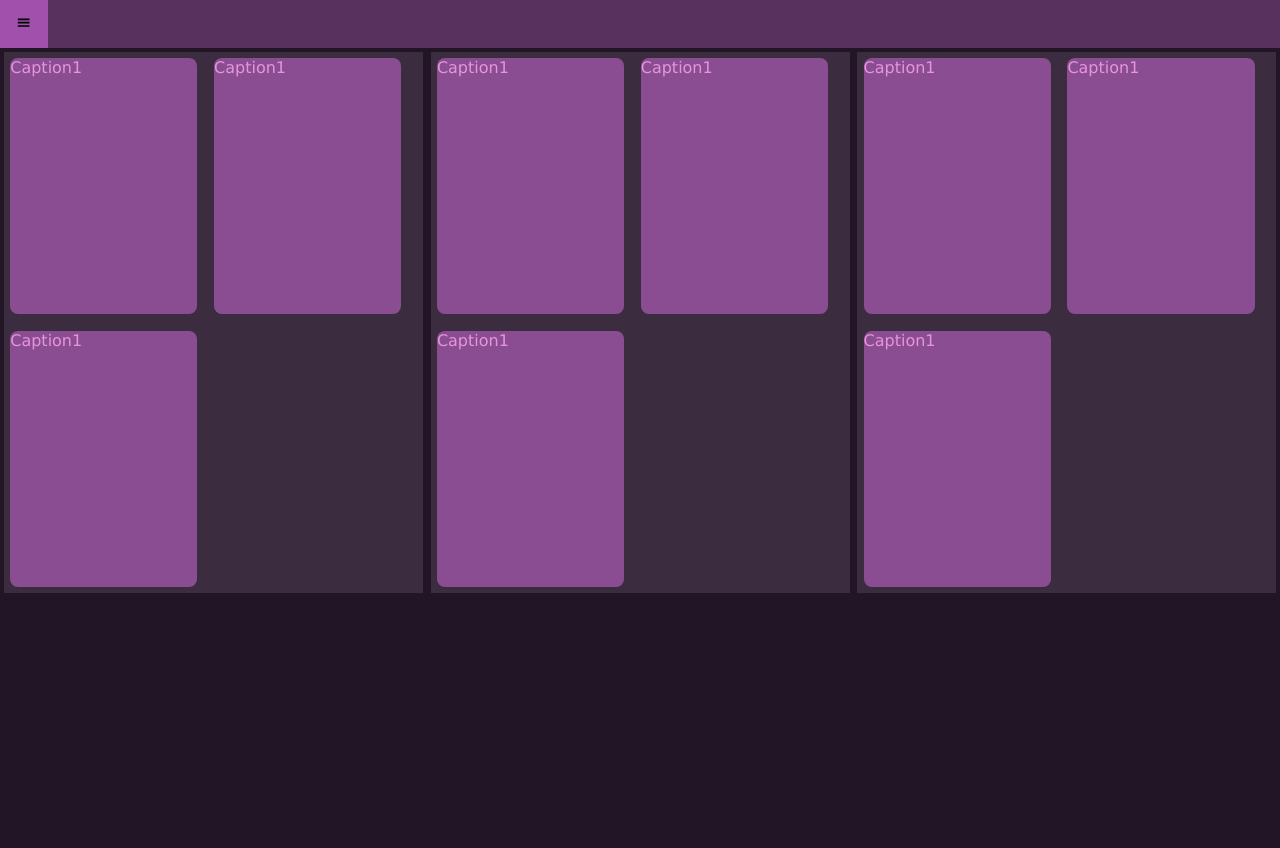
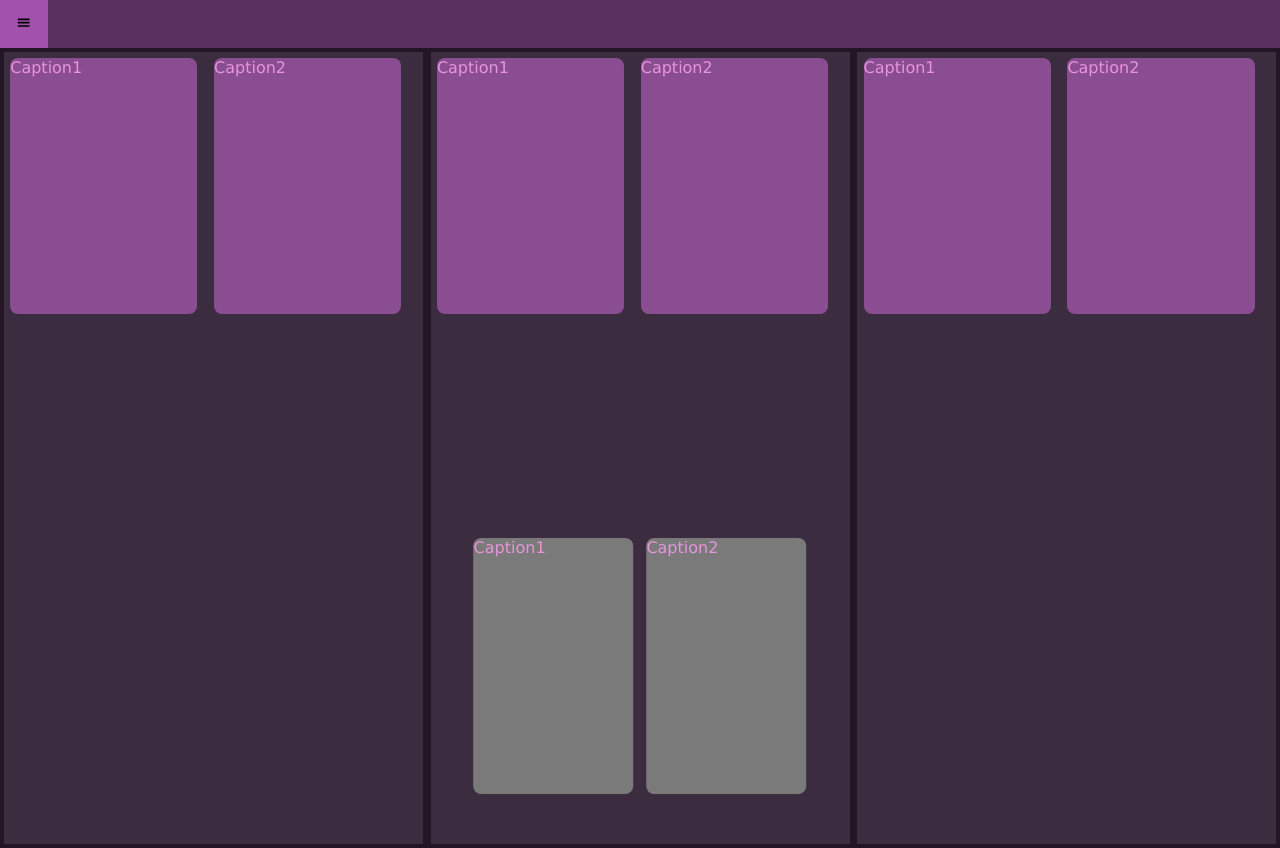
Before and after one commit to Dmytrych/retrospective, a React (Create React App) app: page /session in a window 1280 px wide. Built offline with nearby package versions, Linux system fonts and the light colour scheme.

Commit message:
Added drafts for cards

```diff
--- a/src/App.css
+++ b/src/App.css
@@ -20,6 +20,14 @@ body {
     flex-direction: row;
 }
 
+.position-absolute {
+    position: absolute;
+}
+
+.position-fixed {
+    position: fixed;
+}
+
 .text-default {
     font-size: var(--global-font-size);
     color: var(--global-text-color);
--- a/src/components/NavLink/index.js
+++ b/src/components/NavLink/index.js
@@ -1,8 +1,9 @@
 import './index.css'
+import { useNavigate } from 'react-router-dom'
 
-export default function NavLink({ text, href, onClick, disabled = false, visible = true }) {
+export default function NavLink({ text, href, disabled = false, visible = true }) {
+    const navigate = useNavigate()
+
     return visible ?
-    <a href={href}>
-        <button className="nav-button text-default">{text}</button>
-    </a> : <></>
+    <button className="nav-button text-default" onClick={() => navigate(href, {replace: true})}>{text}</button> : <></>
 }
--- a/src/pages/SessionPage/components/CardColumn/index.css
+++ b/src/pages/SessionPage/components/CardColumn/index.css
@@ -4,12 +4,14 @@
     grid-gap: 0.3vw;
     grid-template-columns: repeat(auto-fit, 200px);
     background-color: var(--retro-column-color);
+    height: 100%;
 }
 
 .retro-column-card {
     min-height: 16em;
     min-width: 10em;
     max-width: 12em;
+    height: 16em;
     margin: 0.5vw;
     flex-grow: 1;
 }
--- a/src/pages/SessionPage/components/CardColumn/index.js
+++ b/src/pages/SessionPage/components/CardColumn/index.js
@@ -3,17 +3,14 @@ import RetroCard from '../RetroCard/Index';
 import './index.css'
 
 function CardColumn({ cards }) {
+  console.log(cards)
   return (
     <div className='retro-column'>
-        <div className='retro-column-card'>
-          <RetroCard description={cards[0].caption}></RetroCard>
-        </div>
-        <div className='retro-column-card'>
-          <RetroCard description={cards[0].caption}></RetroCard>
-        </div>
-        <div className='retro-column-card'>
-          <RetroCard description={cards[0].caption}></RetroCard>
-        </div>
+        { cards.map(card => {
+          return <div key={card} className='retro-column-card'>
+            <RetroCard description={card.caption}></RetroCard>
+          </div>
+        })}
     </div>
   );
 }
--- /dev/null
+++ b/src/pages/SessionPage/components/DraftCardBuffer/Index.js
@@ -0,0 +1,18 @@
+import React, { useContext, useState } from 'react';
+import RetroCard from '../RetroCard/Index'
+import './index.css'
+
+function DraftCardBuffer({ cards }) {
+
+  return (
+    <div className='display-flex flex-row'>
+      { cards.map(card => {
+          return <div key={card} className='draft-card'>
+            <RetroCard description={card.caption} style='draft'></RetroCard>
+          </div>
+        })}
+    </div>
+  );
+}
+
+export default DraftCardBuffer;
--- /dev/null
+++ b/src/pages/SessionPage/components/DraftCardBuffer/index.css
@@ -0,0 +1,7 @@
+.draft-card {
+    min-height: 16em;
+    min-width: 10em;
+    max-width: 12em;
+    height: 16em;
+    margin: 0.5vw;
+}
--- a/src/pages/SessionPage/components/RetroCard/Index.js
+++ b/src/pages/SessionPage/components/RetroCard/Index.js
@@ -2,11 +2,12 @@ import React, { useContext, useState } from 'react';
 import EditableField from '../../../../components/EditableField';
 import './index.css'
 
-function RetroCard({ description }) {
+function RetroCard({ description, style = 'default' }) {
   const [usedDescription, setDescription] = useState(description)
+  let usedStyle = style === 'draft' ? 'style-draft' : 'style-default'
 
   return (
-    <div className='card'>
+    <div className={`card + ${usedStyle}`}>
         <EditableField value={usedDescription} setValue={setDescription}/>
     </div>
   );
--- a/src/pages/SessionPage/components/RetroCard/index.css
+++ b/src/pages/SessionPage/components/RetroCard/index.css
@@ -1,6 +1,13 @@
 .card {
     width: 100%;
     height: 100%;
-    background-color: var(--retro-card-color);
     border-radius: 0.5em;
 }
+
+.style-draft {
+    background-color: var(--retro-card-color-draft);
+}
+
+.style-default {
+    background-color: var(--retro-card-color-defalut);
+}
--- a/src/pages/SessionPage/index.css
+++ b/src/pages/SessionPage/index.css
@@ -7,3 +7,9 @@
     flex-grow: 1;
     margin: 0.3vw;
 }
+
+.position-center-bottom {
+    left: 50%;
+    bottom: 0%;
+    transform: translate(-50%);
+}
--- a/src/pages/SessionPage/index.js
+++ b/src/pages/SessionPage/index.js
@@ -1,21 +1,25 @@
-import React, { useContext } from 'react';
+import React, { useContext, useState } from 'react';
 
 import CardColumn from './components/CardColumn';
+import DraftCardBuffer from './components/DraftCardBuffer/Index';
 
 import './index.css'
 
 function SessionPage() {
-    const cards = [
+    const [cards, setCards] = useState([
         {
             caption: "Caption1"
         },
         {
             caption: "Caption2"
         }
-    ]
+    ])
 
   return (
     <div className='whole-window display-flex flex-row'>
+        <div className='position-fixed position-center-bottom'>
+            <DraftCardBuffer cards={cards}/>
+        </div>
         <div className='session-column'>
             <CardColumn cards={cards}/>
         </div>
--- a/src/styles/colors.css
+++ b/src/styles/colors.css
@@ -12,6 +12,7 @@
 
     --navbar-background-color: #6b3a72;
 
-    --retro-column-color: #4a394da6;
-    --retro-card-color: #8a4d91;
+    --retro-column-color: rgba(74, 57, 77, 0.651);
+    --retro-card-color-defalut: rgb(138, 77, 145);
+    --retro-card-color-draft: rgb(122, 122, 122);
 }
```
